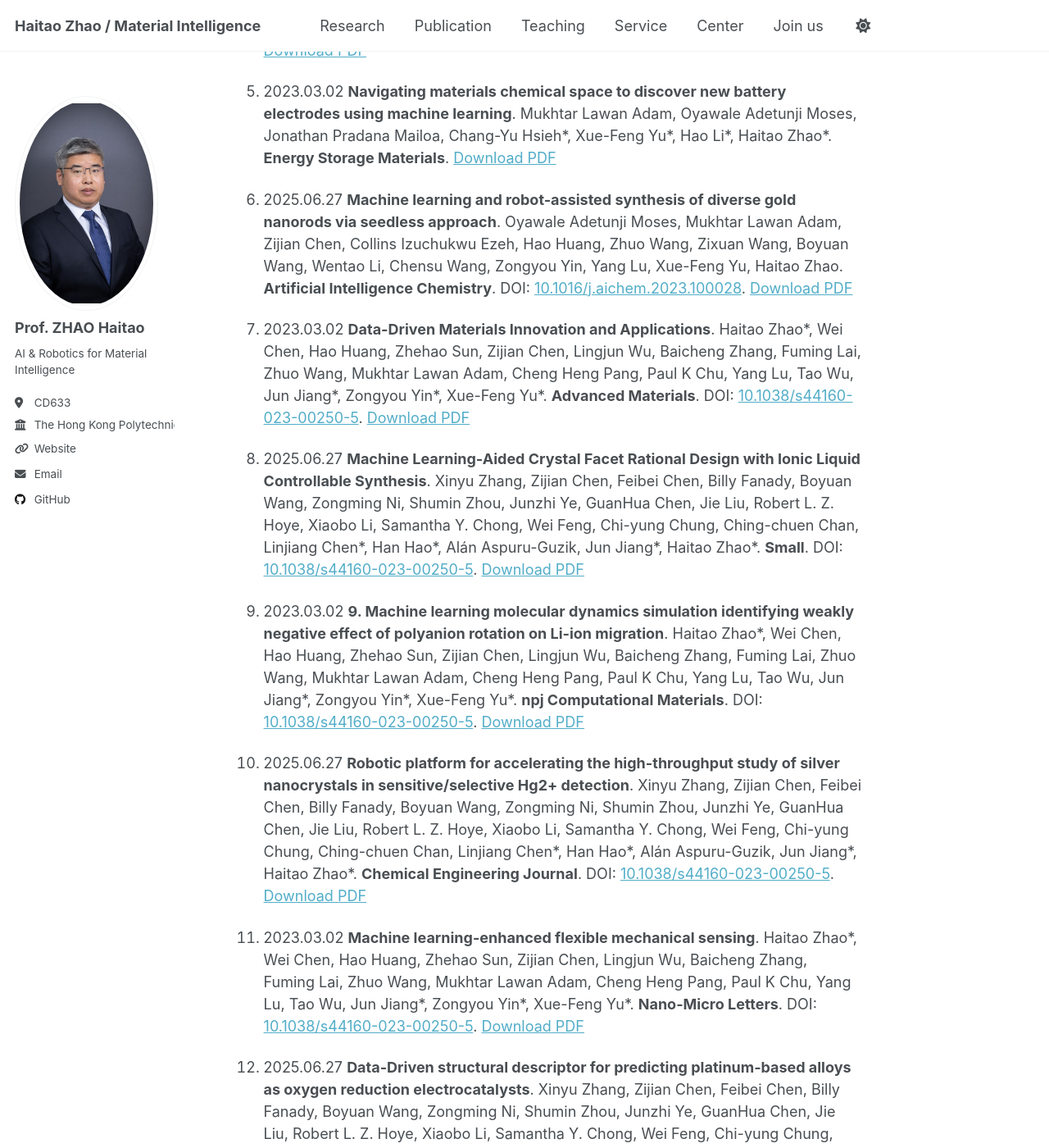
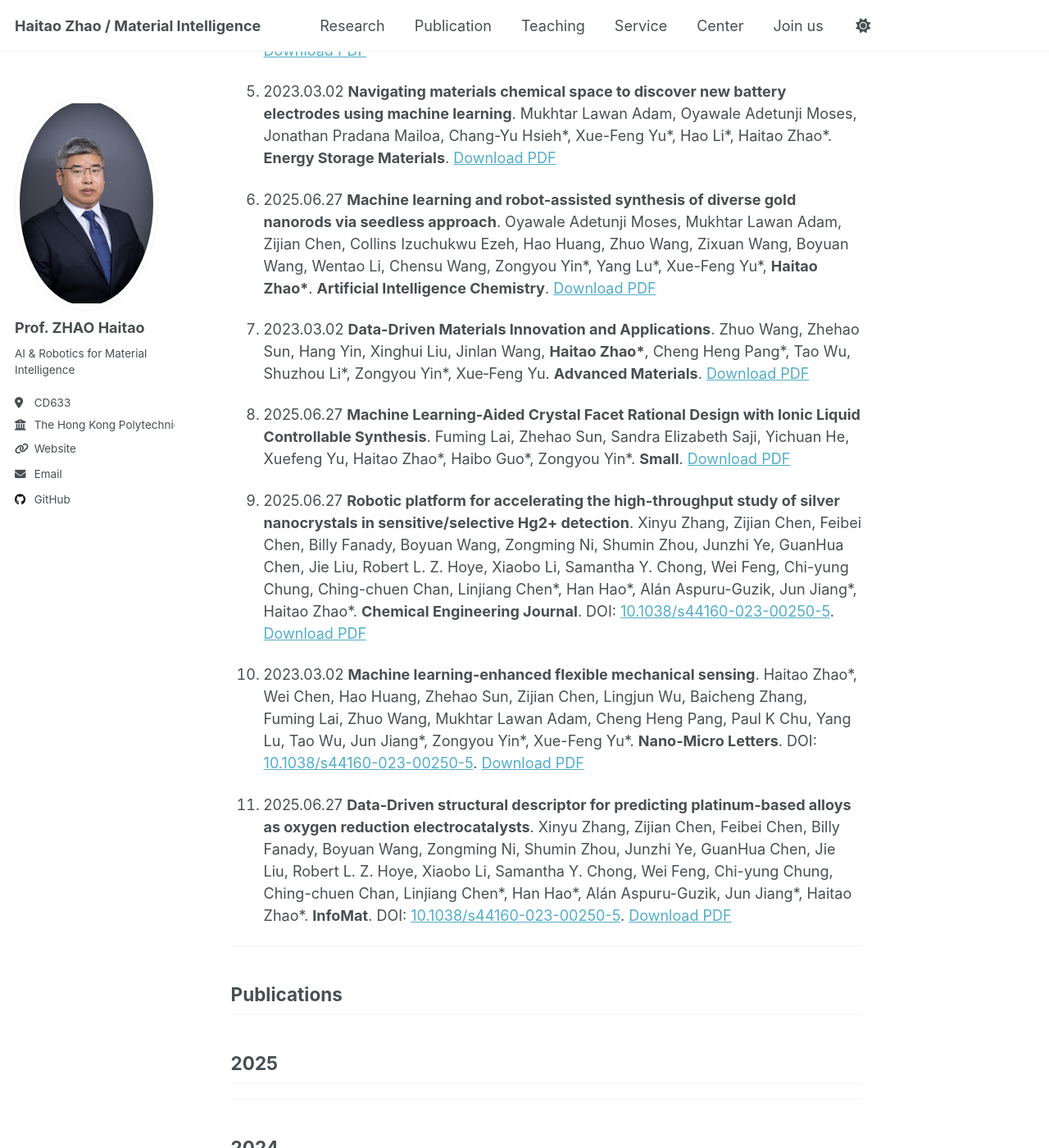
Before and after one commit to HaitaoZhao-PolyU/HaitaoZhao-PolyU.github.io, a Jekyll site: the page built from _publication1/publication.md, in a window 1280 px wide and 1400 px high, scrolled down 832 px. Shown: the whole window at 82% size. Built offline with Jekyll 4.4.1, drawn with Linux system fonts in a browser that asks for light colours; some of the changed text lies outside the part shown.

Commit message:
Update publication.md

```diff
--- a/_publication1/publication.md
+++ b/_publication1/publication.md
@@ -16,13 +16,11 @@ collection: publication1
 
 5. 2023.03.02 **Navigating materials chemical space to discover new battery electrodes using machine learning**. Mukhtar Lawan Adam, Oyawale Adetunji Moses, Jonathan Pradana Mailoa, Chang-Yu Hsieh\*, Xue-Feng Yu\*, Hao Li\*, Haitao Zhao\*. **Energy Storage Materials**. [Download PDF](/files/s44160-023-00250-5 (2).pdf)
 
-6. 2025.06.27 **Machine learning and robot-assisted synthesis of diverse gold nanorods via seedless approach**. Oyawale Adetunji Moses, Mukhtar Lawan Adam, Zijian Chen, Collins Izuchukwu Ezeh, Hao Huang, Zhuo Wang, Zixuan Wang, Boyuan Wang, Wentao Li, Chensu Wang, Zongyou Yin, Yang Lu, Xue-Feng Yu, Haitao Zhao. **Artificial Intelligence Chemistry**. DOI: [10.1016/j.aichem.2023.100028](https://www.sciencedirect.com/science/article/pii/S2949747723000283). [Download PDF](/files/s44160-023-00250-5 (2).pdf)
+6. 2025.06.27 **Machine learning and robot-assisted synthesis of diverse gold nanorods via seedless approach**. Oyawale Adetunji Moses, Mukhtar Lawan Adam, Zijian Chen, Collins Izuchukwu Ezeh, Hao Huang, Zhuo Wang, Zixuan Wang, Boyuan Wang, Wentao Li, Chensu Wang, Zongyou Yin\*, Yang Lu\*, Xue-Feng Yu\*, **Haitao Zhao\***. **Artificial Intelligence Chemistry**. [Download PDF](/files/s44160-023-00250-5 (2).pdf)
 
-7. 2023.03.02 **Data-Driven Materials Innovation and Applications**. Haitao Zhao\*, Wei Chen, Hao Huang, Zhehao Sun, Zijian Chen, Lingjun Wu, Baicheng Zhang, Fuming Lai, Zhuo Wang, Mukhtar Lawan Adam, Cheng Heng Pang, Paul K Chu, Yang Lu, Tao Wu, Jun Jiang\*, Zongyou Yin\*, Xue-Feng Yu\*. **Advanced Materials**. DOI: [10.1038/s44160-023-00250-5](https://doi.org/10.1038/s44160-023-00250-5). [Download PDF](/files/s44160-023-00250-5 (2).pdf)
+7. 2023.03.02 **Data-Driven Materials Innovation and Applications**. Zhuo Wang, Zhehao Sun, Hang Yin, Xinghui Liu, Jinlan Wang, **Haitao Zhao\***, Cheng Heng Pang\*, Tao Wu, Shuzhou Li\*, Zongyou Yin\*, Xue‐Feng Yu. **Advanced Materials**. [Download PDF](/files/s44160-023-00250-5 (2).pdf)
 
-8. 2025.06.27 **Machine Learning-Aided Crystal Facet Rational Design with Ionic Liquid Controllable Synthesis**. Xinyu Zhang, Zijian Chen, Feibei Chen, Billy Fanady, Boyuan Wang, Zongming Ni, Shumin Zhou, Junzhi Ye, GuanHua Chen, Jie Liu, Robert L. Z. Hoye, Xiaobo Li, Samantha Y. Chong, Wei Feng, Chi-yung Chung, Ching-chuen Chan, Linjiang Chen\*, Han Hao\*, Alán Aspuru-Guzik, Jun Jiang\*, Haitao Zhao\*. **Small**. DOI: [10.1038/s44160-023-00250-5](https://doi.org/10.1038/s44160-023-00250-5). [Download PDF](/files/s44160-023-00250-5 (2).pdf)
-
-9. 2023.03.02 **9.	Machine learning molecular dynamics simulation identifying weakly negative effect of polyanion rotation on Li-ion migration**. Haitao Zhao\*, Wei Chen, Hao Huang, Zhehao Sun, Zijian Chen, Lingjun Wu, Baicheng Zhang, Fuming Lai, Zhuo Wang, Mukhtar Lawan Adam, Cheng Heng Pang, Paul K Chu, Yang Lu, Tao Wu, Jun Jiang\*, Zongyou Yin\*, Xue-Feng Yu\*. **npj Computational Materials**. DOI: [10.1038/s44160-023-00250-5](https://doi.org/10.1038/s44160-023-00250-5). [Download PDF](/files/s44160-023-00250-5 (2).pdf)
+8. 2025.06.27 **Machine Learning-Aided Crystal Facet Rational Design with Ionic Liquid Controllable Synthesis**. Fuming Lai, Zhehao Sun, Sandra Elizabeth Saji, Yichuan He, Xuefeng Yu, Haitao Zhao\*, Haibo Guo\*, Zongyou Yin\*. **Small**. [Download PDF](/files/s44160-023-00250-5 (2).pdf)
 
 10. 2025.06.27 **Robotic platform for accelerating the high-throughput study of silver nanocrystals in sensitive/selective Hg2+ detection**. Xinyu Zhang, Zijian Chen, Feibei Chen, Billy Fanady, Boyuan Wang, Zongming Ni, Shumin Zhou, Junzhi Ye, GuanHua Chen, Jie Liu, Robert L. Z. Hoye, Xiaobo Li, Samantha Y. Chong, Wei Feng, Chi-yung Chung, Ching-chuen Chan, Linjiang Chen\*, Han Hao\*, Alán Aspuru-Guzik, Jun Jiang\*, Haitao Zhao\*. **Chemical Engineering Journal**. DOI: [10.1038/s44160-023-00250-5](https://doi.org/10.1038/s44160-023-00250-5). [Download PDF](/files/s44160-023-00250-5 (2).pdf)
 
@@ -30,11 +28,9 @@ collection: publication1
 
 12. 2025.06.27 **Data-Driven structural descriptor for predicting platinum‐based alloys as oxygen reduction electrocatalysts**. Xinyu Zhang, Zijian Chen, Feibei Chen, Billy Fanady, Boyuan Wang, Zongming Ni, Shumin Zhou, Junzhi Ye, GuanHua Chen, Jie Liu, Robert L. Z. Hoye, Xiaobo Li, Samantha Y. Chong, Wei Feng, Chi-yung Chung, Ching-chuen Chan, Linjiang Chen\*, Han Hao\*, Alán Aspuru-Guzik, Jun Jiang\*, Haitao Zhao\*. **InfoMat**. DOI: [10.1038/s44160-023-00250-5](https://doi.org/10.1038/s44160-023-00250-5). [Download PDF](/files/s44160-023-00250-5 (2).pdf)
 
-13. 2023.03.02 **Machine learning accelerated carbon neutrality research using big data—from predictive models to interatomic potentials**. Haitao Zhao\*, Wei Chen, Hao Huang, Zhehao Sun, Zijian Chen, Lingjun Wu, Baicheng Zhang, Fuming Lai, Zhuo Wang, Mukhtar Lawan Adam, Cheng Heng Pang, Paul K Chu, Yang Lu, Tao Wu, Jun Jiang\*, Zongyou Yin\*, Xue-Feng Yu\*. **Science China Technological Sciences**. DOI: [10.1038/s44160-023-00250-5](https://doi.org/10.1038/s44160-023-00250-5). [Download PDF](/files/s44160-023-00250-5 (2).pdf)
 
-14. 2025.06.27 **Integration of Machine Learning Approaches for Accelerated Discovery of Transition-Metal Dichalcogenides as Hg0 Sensing Materials**. Haitao Zhao, Collins I. Ezeh, Weijia Ren, Wentao Li, Cheng Heng Pang, Chenghang Zheng, Xiang Gao, and Tao Wu. **Applied Energy**. DOI: [10.1038/s44160-023-00250-5](https://doi.org/10.1038/s44160-023-00250-5). [Download PDF](/files/s44160-023-00250-5 (2).pdf)
 
-15. 2023.03.02 **Improvement of Fuel Sources and Energy Products Flexibility in Coal Power Plants Via Energy-Cyber-Physical-Systems Approach**. 19.	Haitao Zhao, Peng Jiang, Zhe Chen, Collins I. Ezeh, Yuanda Hong, Yishan Guo, Chenghang Zheng, Hrvoje Džapo, Xiang Gao, and Tao Wu. **Applied Energy**. DOI: [10.1038/s44160-023-00250-5](https://doi.org/10.1038/s44160-023-00250-5). [Download PDF](/files/s44160-023-00250-5 (2).pdf)
+
 
 ---
 ## Publications
```
